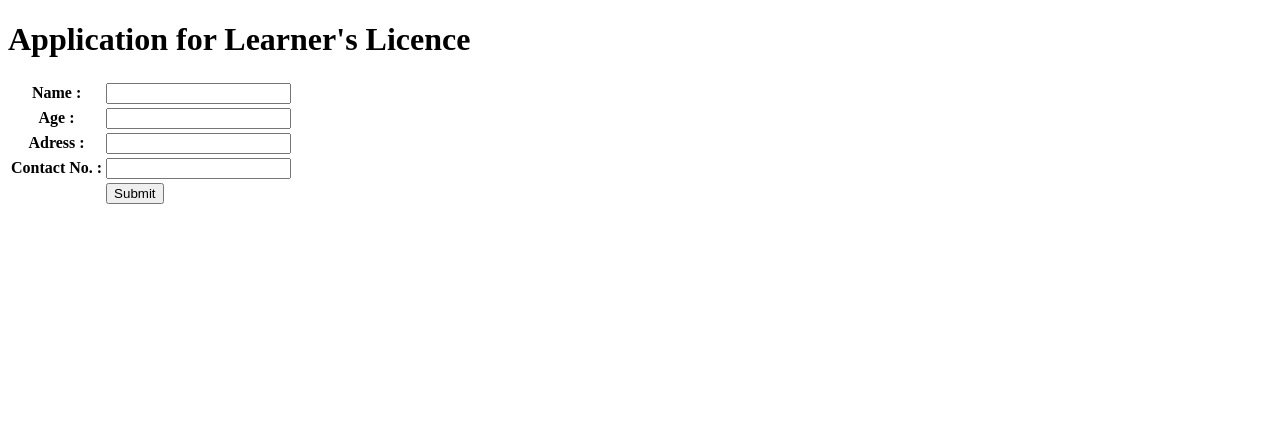
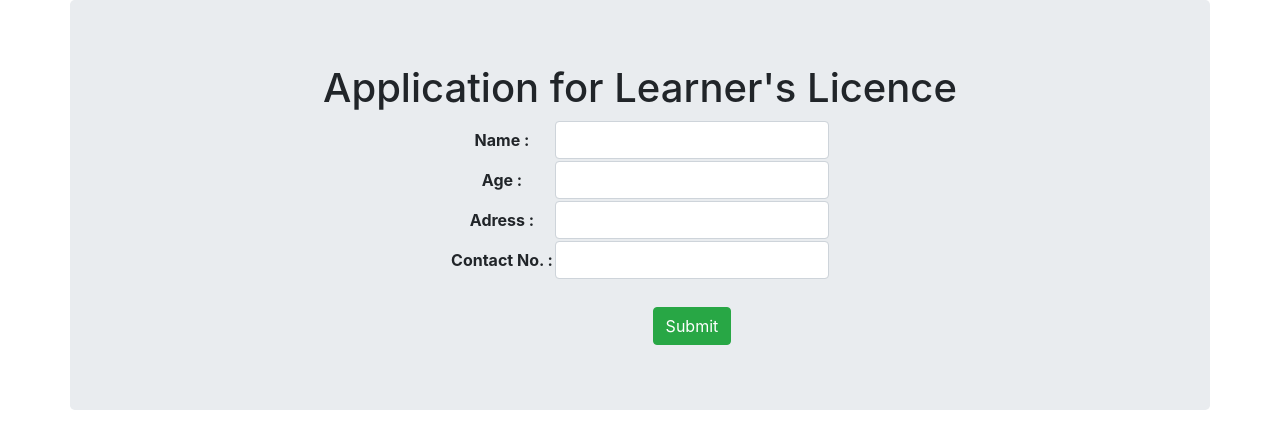
Before and after one commit to yash1rj/LearnerLicence_RefForm, a plain HTML site: page index.html in a window 1280 px wide. Drawn offline with nearby package versions, Linux system fonts and the light colour scheme.

Commit message:
Update index.html

```diff
--- a/index.html
+++ b/index.html
@@ -4,37 +4,49 @@
         <meta charset="UTF-8">
         <meta name="author" content="Yash Raj">
         <meta name="description" content="A form to apply for Learner's Licence.">
-        <meta name="viewport" content="width=device-width, initial-scale=1.0">
+        <meta name="viewport" content="width=device-width, initial-scale=1.0, shrink-to-fit=no">
+
+		<link rel="stylesheet" href="https://stackpath.bootstrapcdn.com/bootstrap/4.3.1/css/bootstrap.min.css" integrity="sha384-ggOyR0iXCbMQv3Xipma34MD+dH/1fQ784/j6cY/iJTQUOhcWr7x9JvoRxT2MZw1T" crossorigin="anonymous">
 
         <title>LL App_Form</title>
     </head>
     <body>
+		<div class="container jumbotron text-center">
         <h1>Application for Learner's Licence</h1>
         <form action="./confirm.html">
-            <table>
+            <table align="center">
 				<tbody>
 					<tr>
 						<th>Name :</th>
-						<td><input type="text" required></td>
+						<td><input class="form-control" type="text" required></td>
 					</tr>
 					<tr>
 						<th>Age :</th>
-						<td><input type="number" required></td>
+						<td><input class="form-control" type="number" required></td>
 					</tr>
 					<tr>
 						<th>Adress :</th>
-						<td><input type="text" required maxlength="30"></td>
+						<td><input class="form-control" type="text" required maxlength="30"></td>
 					</tr>
 					<tr>
 						<th>Contact No. :</th>
-						<td><input type="number" minlength="10" maxlength="10"></td>
+						<td><input class="form-control" type="number" minlength="10" maxlength="10"></td>
+					</tr>
+					<tr>
+						<td></td>
+						<td>&nbsp; &nbsp;</td>
 					</tr>
 					<tr>
 						<th></th>
-						<td><input type="submit"></td>
+						<td><input class="btn btn-success" type="submit"></td>
 					</tr>
 				</tbody>
 			</table>
         </form>
+		</div>
+
+		<script src="https://code.jquery.com/jquery-3.3.1.slim.min.js" integrity="sha384-q8i/X+965DzO0rT7abK41JStQIAqVgRVzpbzo5smXKp4YfRvH+8abtTE1Pi6jizo" crossorigin="anonymous"></script>
+		<script src="https://cdnjs.cloudflare.com/ajax/libs/popper.js/1.14.7/umd/popper.min.js" integrity="sha384-UO2eT0CpHqdSJQ6hJty5KVphtPhzWj9WO1clHTMGa3JDZwrnQq4sF86dIHNDz0W1" crossorigin="anonymous"></script>
+		<script src="https://stackpath.bootstrapcdn.com/bootstrap/4.3.1/js/bootstrap.min.js" integrity="sha384-JjSmVgyd0p3pXB1rRibZUAYoIIy6OrQ6VrjIEaFf/nJGzIxFDsf4x0xIM+B07jRM" crossorigin="anonymous"></script>
     </body>
 </html>
```
